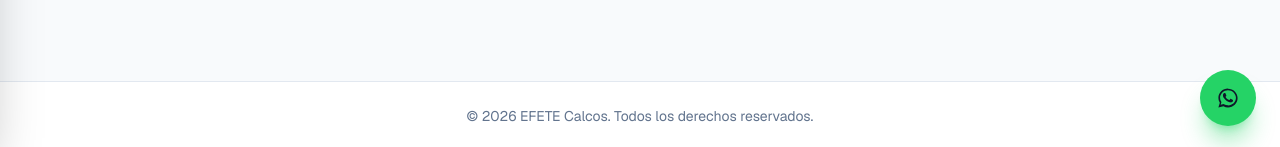
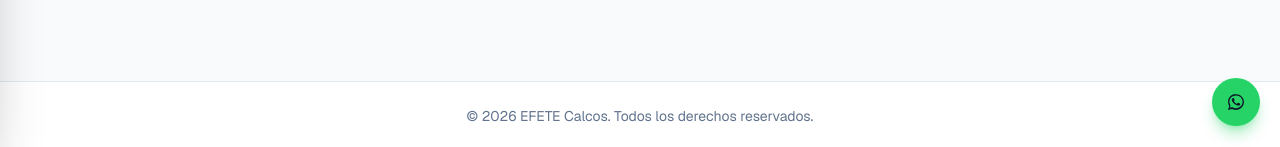
Before and after one commit to ignaciomagoia/ft_calcos2, a Next.js app: page /cart in a window 1280 px wide. Shown: the part 650-797 px from the top of the page. Built offline with nearby package versions, Linux system fonts and the light colour scheme; no server answers; the database is empty.

Commit message:
arreglo problemas

```diff
--- a/src/app/cart/page.tsx
+++ b/src/app/cart/page.tsx
@@ -5,9 +5,6 @@ import Link from "next/link";
 import { useCartStore } from "@/lib/cartStore";
 import { buildImagePlaceholder, formatCurrency } from "@/lib/utils";
 import { buildWhatsAppCheckoutUrl } from "@/lib/whatsapp";
-
-const whatsappNumber =
-  process.env.NEXT_PUBLIC_WHATSAPP_NUMBER ?? "WHATSAPP_NUMBER";
 const transferAlias =
   process.env.NEXT_PUBLIC_TRANSFER_ALIAS ?? "TRANSFER_ALIAS";
 
@@ -26,7 +23,6 @@ export default function CartPage() {
     items,
     total: subtotal,
     transferAlias,
-    whatsappNumber,
   });
 
   return (
--- a/src/components/WhatsAppFAB.tsx
+++ b/src/components/WhatsAppFAB.tsx
@@ -1,23 +1,17 @@
 "use client";
 
-import { useMemo } from "react";
 import { usePathname } from "next/navigation";
+
+const WHATSAPP_NUMBER = "5493516183951";
+const DEFAULT_MESSAGE = encodeURIComponent(
+  "Hola! Quiero hacer un pedido de calcos"
+);
 
 const WhatsAppFAB = () => {
   const pathname = usePathname();
   const hideOnAdmin = pathname?.startsWith("/admin");
 
-  const href = useMemo(() => {
-    const envPhone =
-      process.env.NEXT_PUBLIC_WHATSAPP_PHONE ||
-      process.env.NEXT_PUBLIC_WHATSAPP_NUMBER ||
-      "";
-    const normalized = envPhone.replace(/[^\d]/g, "");
-    const fallbackPhone = "5491100000000";
-    const phone = normalized.length > 0 ? normalized : fallbackPhone;
-    const text = encodeURIComponent("Hola! Quiero hacer un pedido de calcos");
-    return `https://wa.me/${phone}?text=${text}`;
-  }, []);
+  const href = `https://wa.me/${WHATSAPP_NUMBER}?text=${DEFAULT_MESSAGE}`;
 
   if (hideOnAdmin) {
     return null;
@@ -28,7 +22,11 @@ const WhatsAppFAB = () => {
       href={href}
       target="_blank"
       rel="noopener noreferrer"
-      className="fixed bottom-6 right-6 z-50 flex h-14 w-14 items-center justify-center rounded-full bg-[#25D366] text-white shadow-xl shadow-[#25D366]/40 transition hover:-translate-y-0.5 focus-visible:outline focus-visible:outline-2 focus-visible:outline-offset-2 focus-visible:outline-[#128C7E]"
+      style={{
+        bottom: "calc(env(safe-area-inset-bottom, 0px) + 1.5rem)",
+        right: "calc(env(safe-area-inset-right, 0px) + 1.25rem)",
+      }}
+      className="fixed z-20 flex h-12 w-12 items-center justify-center rounded-full bg-[#25D366] text-white shadow-lg shadow-[#25D366]/40 transition hover:-translate-y-0.5 focus-visible:outline focus-visible:outline-2 focus-visible:outline-offset-2 focus-visible:outline-[#128C7E]"
       aria-label="Abrir WhatsApp"
     >
       <WhatsAppIcon />
@@ -40,8 +38,8 @@ const WhatsAppIcon = () => (
   <svg
     xmlns="http://www.w3.org/2000/svg"
     viewBox="0 0 32 32"
-    width="24"
-    height="24"
+    width="20"
+    height="20"
     aria-hidden="true"
   >
     <path
--- a/src/lib/whatsapp.ts
+++ b/src/lib/whatsapp.ts
@@ -1,21 +1,19 @@
 import type { CartItem } from "./cartStore";
 import { formatCurrency } from "./utils";
+
+const WHATSAPP_NUMBER = "5493516183951";
 
 type WhatsAppPayload = {
   items: CartItem[];
   total: number;
   transferAlias: string;
-  whatsappNumber: string;
 };
 
 export const buildWhatsAppCheckoutUrl = ({
   items,
   total,
   transferAlias,
-  whatsappNumber,
 }: WhatsAppPayload) => {
-  const number =
-    whatsappNumber.replace(/[^0-9]/g, "") || "WHATSAPP_NUMBER".toUpperCase();
   const alias = transferAlias || "TRANSFER_ALIAS";
 
   const lines = [
@@ -33,5 +31,5 @@ export const buildWhatsAppCheckoutUrl = ({
   ];
 
   const message = encodeURIComponent(lines.join("\n"));
-  return `https://wa.me/${number}?text=${message}`;
+  return `https://wa.me/${WHATSAPP_NUMBER}?text=${message}`;
 };
```
